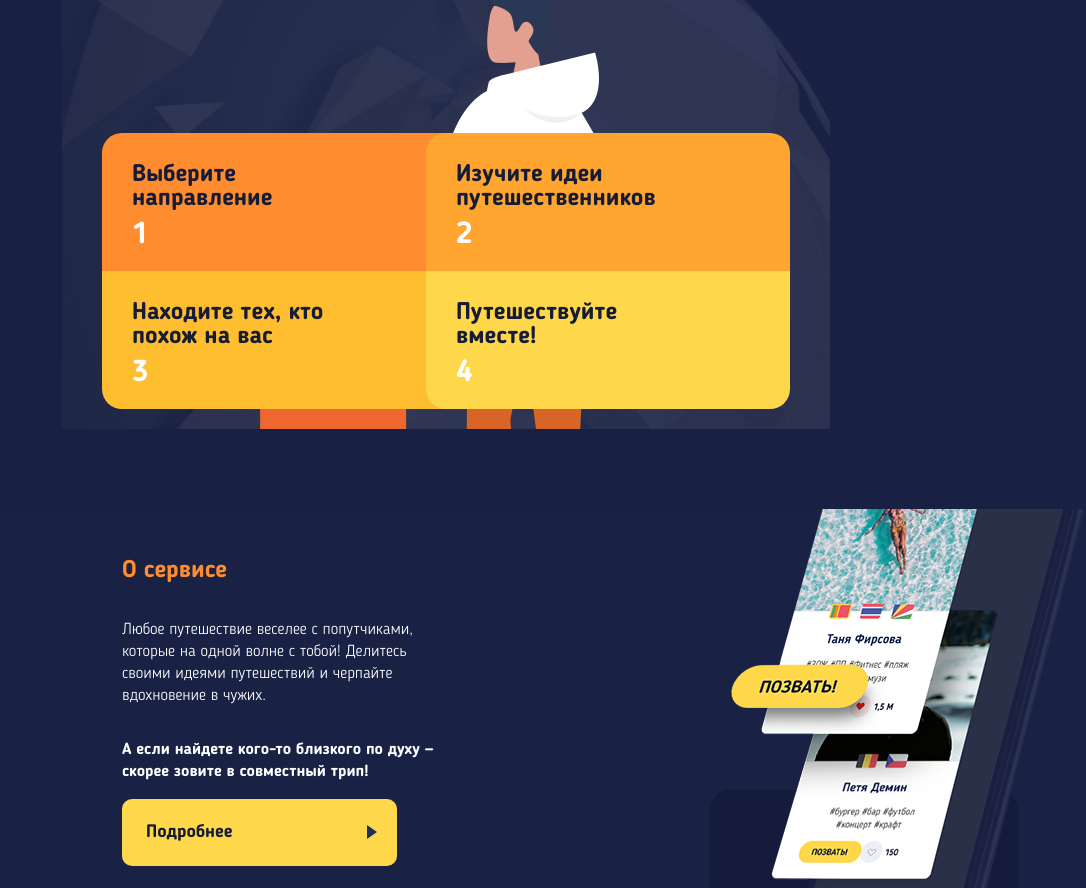
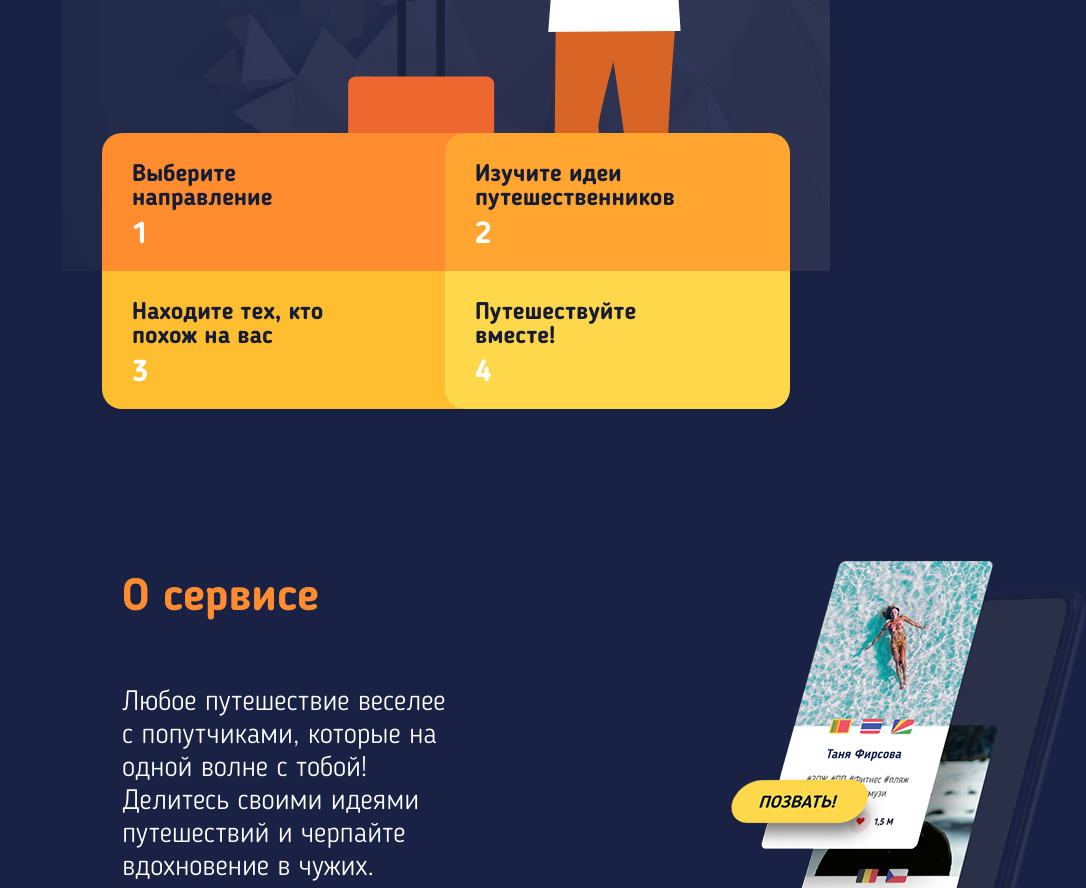
Before and after one commit to Marinarty/87903-pognali-17, a plain HTML site: page source/index.html in a window 1280 px wide. Shown: the part 720-1608 px from the top of the page, without its empty margins (194-1280 px from the left). Drawn offline with nearby package versions, Linux system fonts and the light colour scheme; files that its build step writes are made by us from their sources.

Commit message:
начала стилизацию таблетной версии главной

```diff
--- a/source/less/blocks/about.less
+++ b/source/less/blocks/about.less
@@ -37,7 +37,6 @@
 
 @media (min-width: @tablet-width) {
   .about {
-
     background-image: url("../img/about-tablet@1x.png");
     background-position: right;
   }
@@ -50,6 +49,16 @@
 
   .about__desc {
     width: 50%;
+
+    font-size: 28px;
+    font-weight: 300;
+    line-height: 33px;
+  }
+
+  .about__desc--bold {
+    font-size: 21px;
+    line-height: 25px;
+    font-weight: 700;
   }
 
   .about__learn-more {
--- a/source/less/blocks/button.less
+++ b/source/less/blocks/button.less
@@ -58,3 +58,9 @@
 
   background-image: url("../img/triangle-arrow-right-white-opacity.svg");
 }
+
+@media (min-width: @tablet-width) {
+  .button {
+    border-radius: 20px;
+  }
+}
--- a/source/less/blocks/howitworks.less
+++ b/source/less/blocks/howitworks.less
@@ -89,7 +89,7 @@
   }
 
   .howitworks__item {
-    width: 50%;
+    width: 360px;
     padding-top: 30px;
     padding-left: 30px;
     padding-bottom: 60px;
@@ -101,8 +101,9 @@
     border-radius: 0;
 
     &:nth-child(even) {
-      margin-left: -20px;
-      flex-grow: 1;
+      width: 345px;
+      margin-left: -17px;
+      // flex-grow: 1;
     }
 
     &::before {
--- a/source/less/blocks/intro.less
+++ b/source/less/blocks/intro.less
@@ -19,9 +19,8 @@
 
 @media (min-width: @tablet-width) {
   .intro {
-    background: url("../img/traveller-illustration-tablet@1x.png"), url("../img/globe-back-tablet@1x.jpg");
+    background: url("../img/traveller-illustration-tablet@1x.png") bottom 295px right 110px, url("../img/globe-back-tablet@1x.jpg") bottom 158px center;
     background-repeat: no-repeat, no-repeat;
-    background-position: bottom, bottom;
   }
 
   .intro__title {
--- a/source/less/mixins.less
+++ b/source/less/mixins.less
@@ -2,6 +2,10 @@
   font-size: 24px;
   line-height: 24px;
   color: @dark-orange;
+  @media (min-width: @tablet-width) {
+      font-size: 45px;
+      line-height: 45px;
+  }
 }
 
 .nolist() {
```
